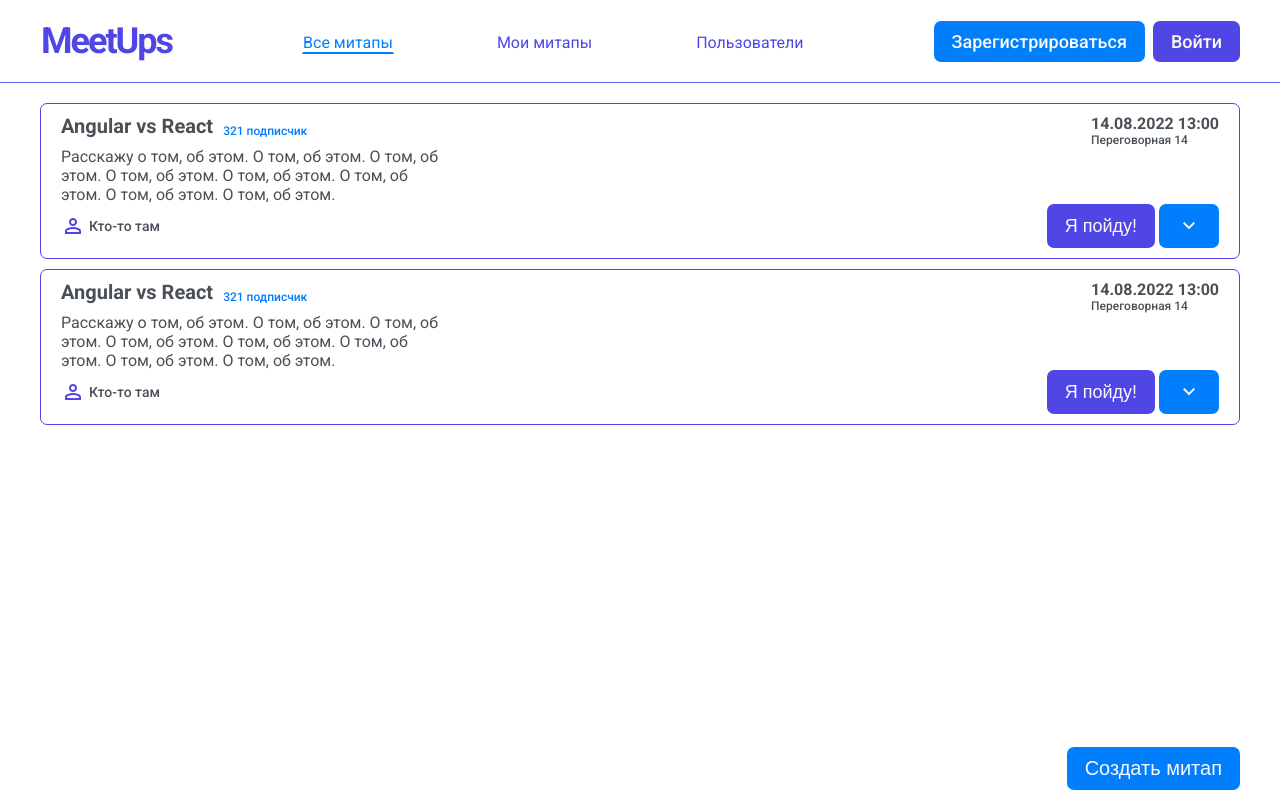
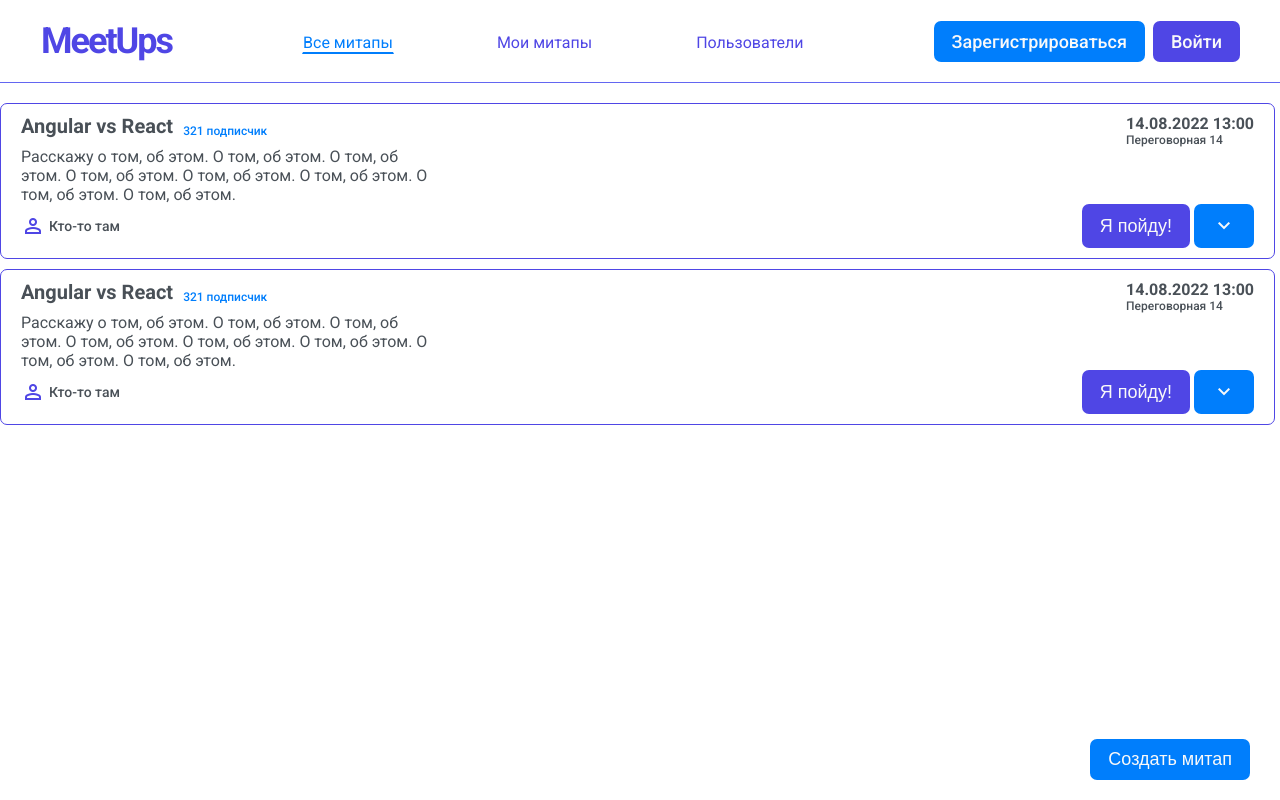
Before and after one commit to NERFTHISPLS/angular-meetup-organization, an Angular app: page / in a window 1280 px wide. Built offline with nearby package versions, Linux system fonts and the light colour scheme.

Commit message:
Change the position of the add meetup btn, delete the component of the btn

```diff
--- a/src/app/pages/all-meetups/all-meetups.component.html
+++ b/src/app/pages/all-meetups/all-meetups.component.html
@@ -4,5 +4,5 @@
     <app-meetup-item />
   </ul>
 
-  <app-new-meetup-btn />
+  <button class="btn--accent btn--new-meetup">Создать митап</button>
 </div>
--- a/src/app/pages/all-meetups/all-meetups.component.scss
+++ b/src/app/pages/all-meetups/all-meetups.component.scss
@@ -1,11 +1,10 @@
 .container {
-  display: flex;
-  flex-direction: column;
-  justify-content: space-between;
-
+  max-width: 144rem;
   height: 100%;
 
-  padding: 1rem 4rem;
+  margin: 0 auto;
+  padding: 1rem 0;
+  padding-right: 0.5rem;
 
   overflow-y: auto;
 }
@@ -17,3 +16,13 @@
 
   margin-bottom: 1rem;
 }
+
+.container::-webkit-scrollbar {
+  width: 5px;
+}
+
+.btn--new-meetup {
+  position: absolute;
+  right: 3rem;
+  bottom: 2rem;
+}
--- a/src/app/pages/all-meetups/all-meetups.component.ts
+++ b/src/app/pages/all-meetups/all-meetups.component.ts
@@ -1,12 +1,11 @@
 import { Component } from '@angular/core';
 
 import { MeetupItemComponent } from '../../shared/components/meetup-item/meetup-item.component';
-import { NewMeetupBtnComponent } from '../../shared/components/new-meetup-btn/new-meetup-btn.component';
 
 @Component({
   selector: 'app-all-meetups',
   standalone: true,
-  imports: [MeetupItemComponent, NewMeetupBtnComponent],
+  imports: [MeetupItemComponent],
   templateUrl: './all-meetups.component.html',
   styleUrl: './all-meetups.component.scss',
 })
--- a/src/app/shared/components/new-meetup-btn/new-meetup-btn.component.html
+++ /dev/null
@@ -1 +0,0 @@
-<button class="btn btn--new-meetup">Создать митап</button>
--- a/src/app/shared/components/new-meetup-btn/new-meetup-btn.component.scss
+++ /dev/null
@@ -1,23 +0,0 @@
-.btn--new-meetup {
-  margin-left: auto;
-  padding: 0.8rem 1.6rem;
-
-  color: var(--second-font-color);
-  font-size: 2rem;
-  font-weight: 500;
-
-  background-color: var(--accent-color);
-  border: 2px solid transparent;
-  border-radius: 7px;
-
-  transition: all 0.3s;
-}
-
-.btn--new-meetup:hover,
-.btn--new-meetup:focus {
-  background-color: var(--accent-color-light);
-}
-
-.btn--new-meetup:focus {
-  border-color: var(--accent-color);
-}
--- a/src/styles.scss
+++ b/src/styles.scss
@@ -183,10 +183,6 @@ textarea:focus {
   border-color: var(--base-color);
 }
 
-::-webkit-scrollbar {
-  width: 10px;
-}
-
 ::-webkit-scrollbar-track {
   background: #d5d5d5;
   border-radius: 20px;
```
Also changed, not shown: src/app/shared/components/new-meetup-btn/new-meetup-btn.component.ts (deleted, +0 -12 lines).
